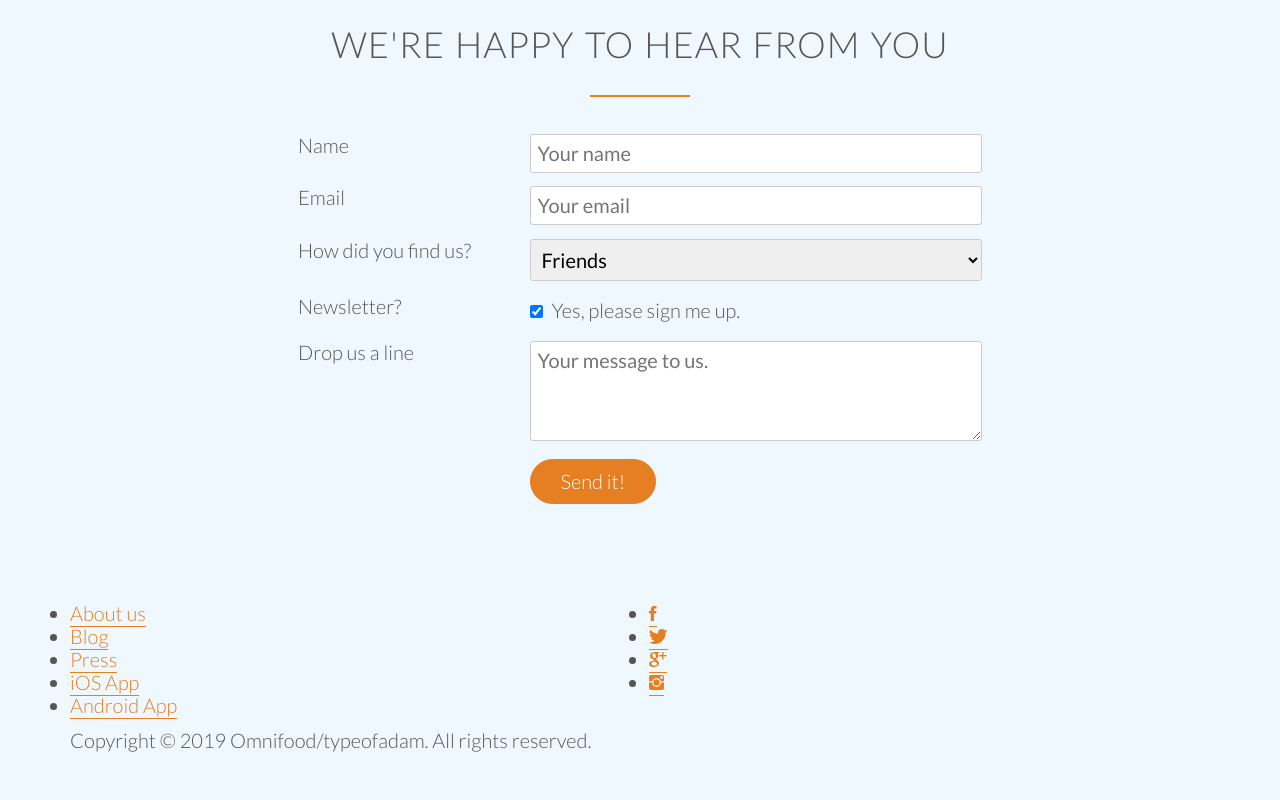
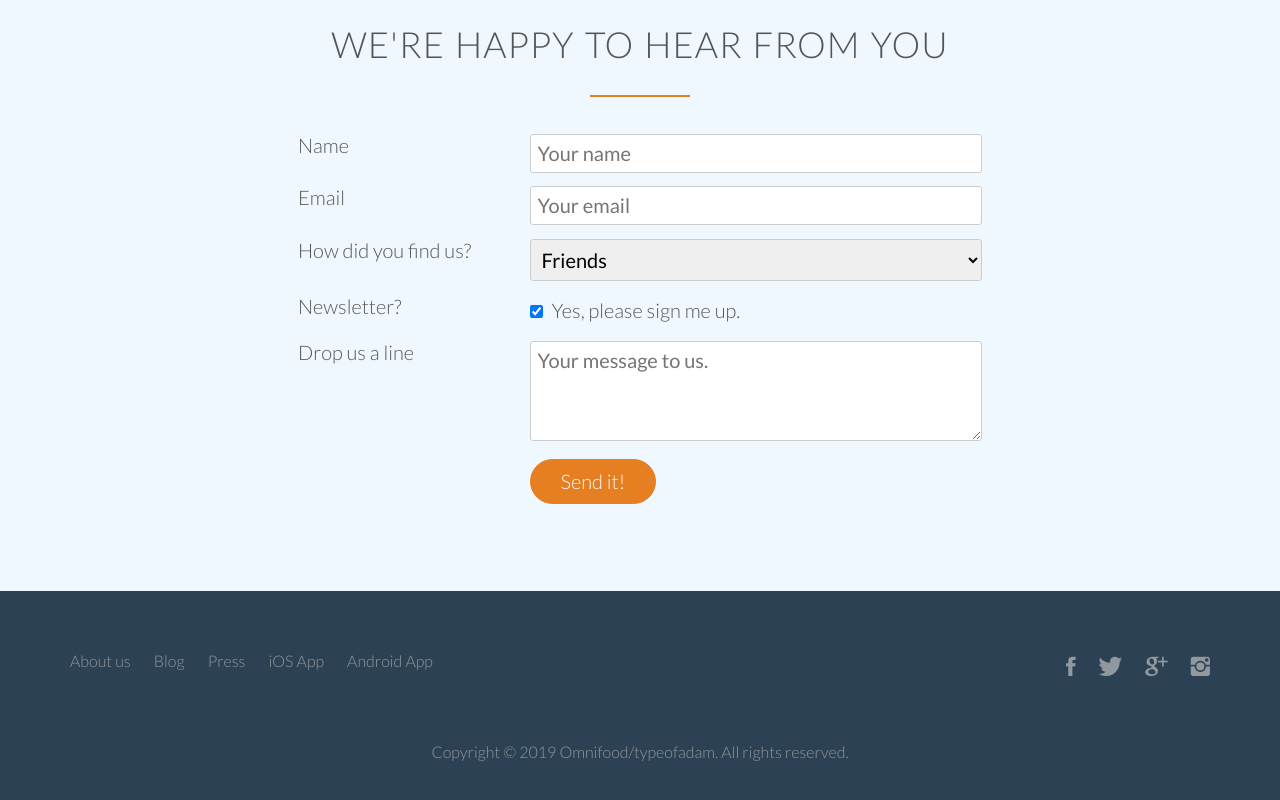
Before and after one commit to typeofadam/learning_html_css_project_food, a plain HTML site: page index.html in a window 1280 px wide. Shown: the part 4659-5459 px from the top of the page. Before the commit the page ends 5411 px from the top, so only its background shows below. Drawn offline with Linux system fonts and the light colour scheme; files whose address does not match are found by name.

Commit message:
Styling added to the footer.

```diff
--- a/resources/css/style.css
+++ b/resources/css/style.css
@@ -484,3 +484,84 @@ input[type=checkbox] {
 *:focus {
     outline: none;
 }
+
+/* --------------------------------------------------------- */
+/*-- Footer -- */
+/* --------------------------------------------------------- */
+
+footer {
+    background-color: rgb(44, 65, 83);
+    padding:  50px;
+    font-size: 80%;
+}
+
+footer p {
+    color: rgb(145, 152, 158);
+    text-align: center;
+    margin-top: 50px;
+}
+
+.footer-nav {
+    list-style: none;
+    float: left;
+}
+
+.social-links {
+    list-style: none;
+    float: right;
+}
+
+.footer-nav li,
+.social-links li {
+    display: inline-block;
+    margin-right: 20px;
+}
+
+.footer-nav li:last-child,
+.social-links li:last-child {
+    margin: 0;
+}
+
+.footer-nav li a:link,
+.footer-nav li a:visited,
+.social-links li a:link,
+.social-links a:visited {
+    text-decoration: none;
+    border: 0;
+    color: rgb(145, 152, 158);
+    transition: color 0.2s;
+}
+
+.footer-nav li a:hover,
+.footer-nav li a:active {
+    color: aliceblue;
+}
+
+.ion-social-facebook,
+.ion-social-twitter,
+.ion-social-googleplus,
+.ion-social-instagram {
+    transition: color 0.2s;
+}
+
+
+.ion-social-facebook:hover {
+    color: #3b5998;
+}
+
+.ion-social-twitter:hover  {
+    color: #55acee;
+}
+
+.ion-social-googleplus:hover  {
+    color: #dd4b39;
+}
+
+.ion-social-instagram:hover  {
+    color: #e4405f;
+}
+
+.social-links li a:link,
+.social-links li a:visited {
+    font-size: 160%;
+}
```
Also changed, not shown: index.html (+0 -15 lines).
